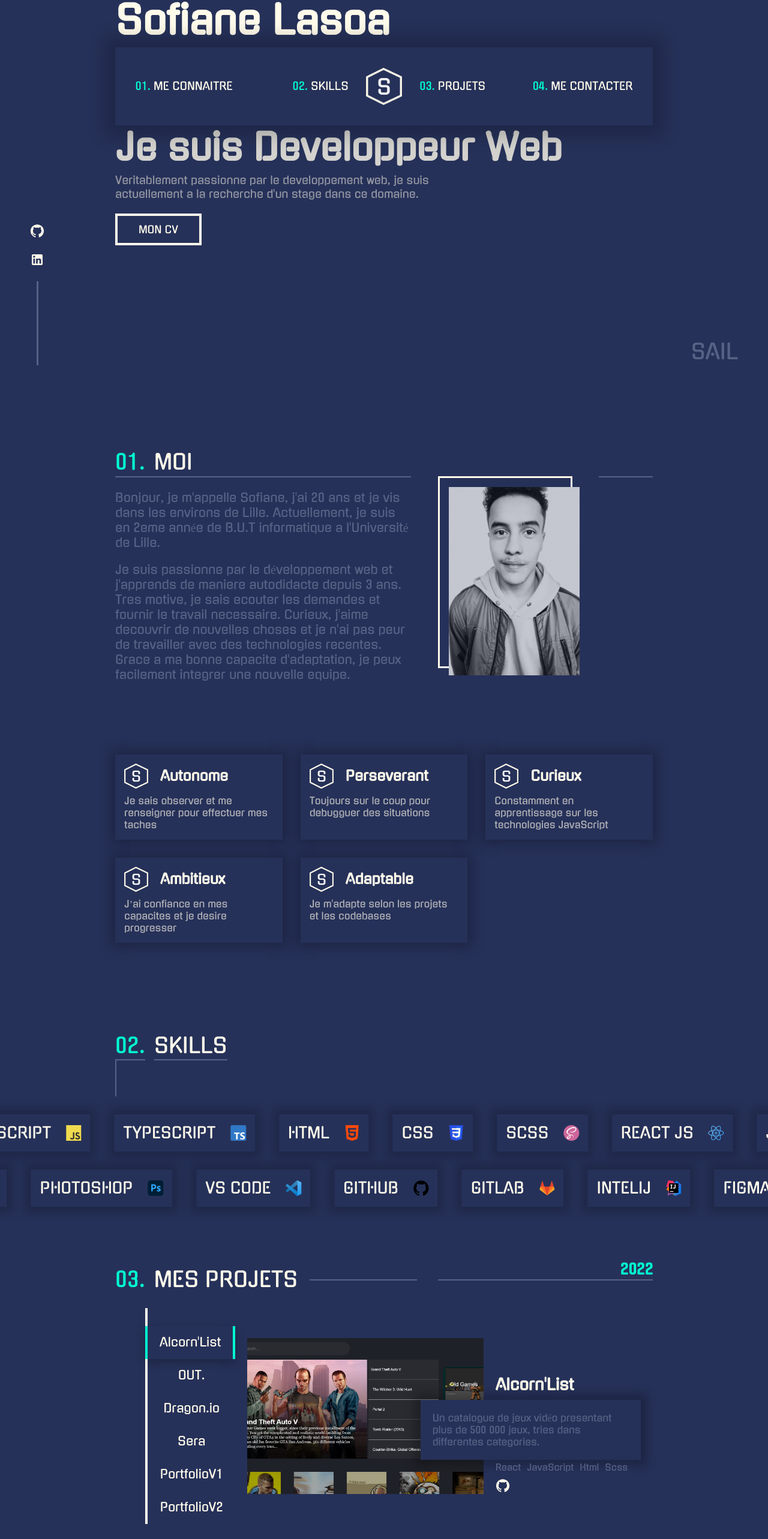
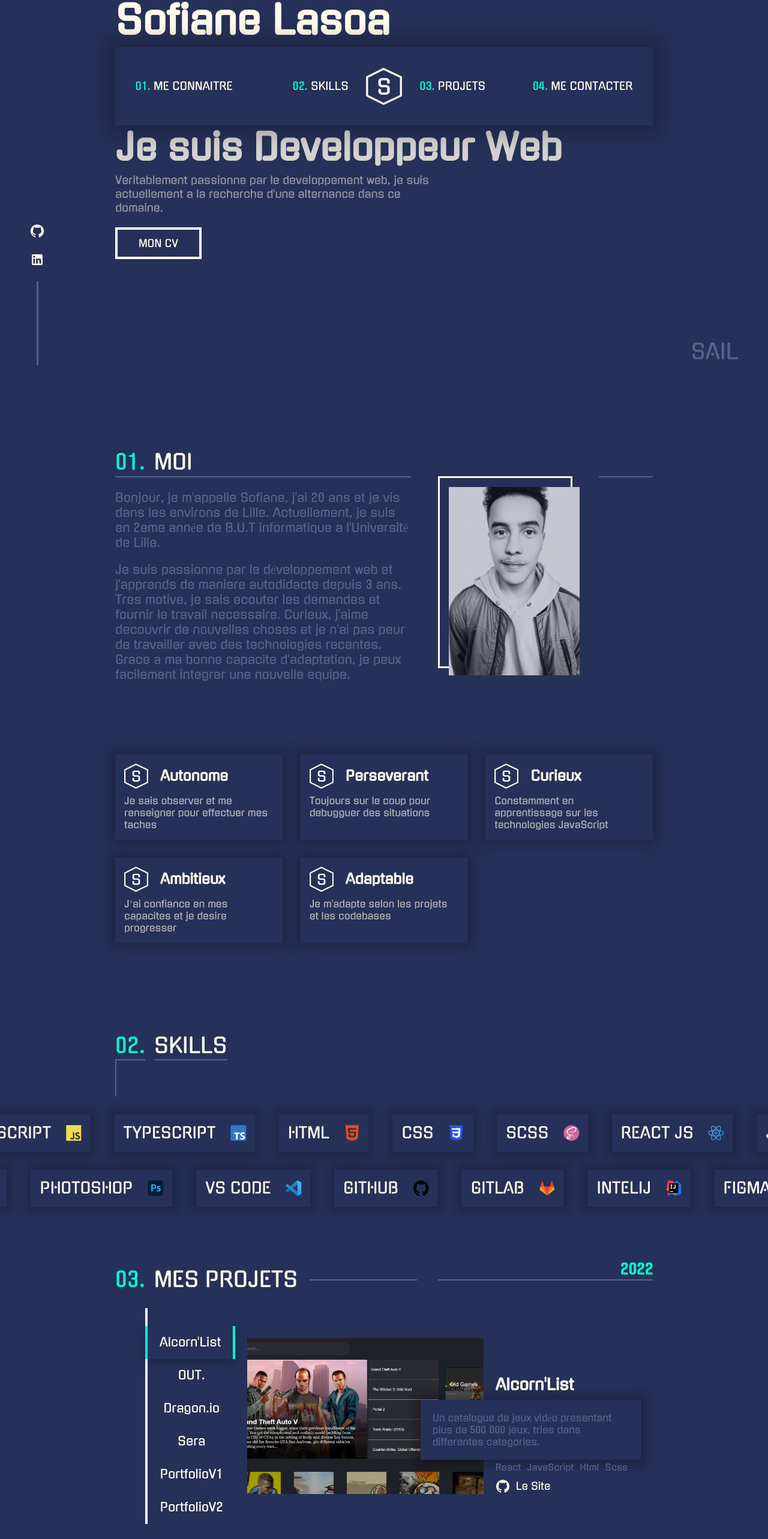
Before and after one commit to Sail-Cpu/portfolio-v2, a React (Create React App) app: page / in a window 1280 px wide. Shown: the part 171-2737 px from the top of the page at 60% size. Built offline with nearby package versions, Linux system fonts and the light colour scheme.

Commit message:
Update content

```diff
--- a/src/content/Hero.js
+++ b/src/content/Hero.js
@@ -3,10 +3,10 @@ const Hero = {
     name: "Sofiane Lasoa",
     job: "Je suis Developpeur Web",
     presentation:
-      "Veritablement passionne par le developpement web, je suis actuellement a la recherche d'un stage dans ce domaine.",
+      "Veritablement passionne par le developpement web, je suis actuellement a la recherche d'une alternance dans ce domaine.",
     button: "Mon Cv",
     buttonLink:
-      "https://drive.google.com/file/d/19gMygkLdiLeLrB3wIQKvZTtZHAnHJZfq/view",
+      "https://drive.google.com/file/d/12b77FA7PimiyPq8oFzzND4tAg9YOL_gA/view?usp=sharing",
   },
   en: {
     name: "Sofiane Lasoa",
@@ -15,7 +15,7 @@ const Hero = {
       "I am truly passionate about web development and am currently looking for an internship in this field.",
     button: "Resume",
     buttonLink:
-      "https://drive.google.com/file/d/19gMygkLdiLeLrB3wIQKvZTtZHAnHJZfq/view",
+      "https://drive.google.com/file/d/12b77FA7PimiyPq8oFzzND4tAg9YOL_gA/view?usp=sharing",
   },
 };
 
--- a/src/content/Project.js
+++ b/src/content/Project.js
@@ -24,6 +24,7 @@ const Project = [
     image: Alcorn,
     techno: ["React", "JavaScript", "Html", "Scss"],
     git: "https://github.com/Sail-Cpu/alcorn-s_list",
+    link: "http://alcorn.sofianelasoa.fr/"
   },
   {
     name: "OUT.",
@@ -76,6 +77,7 @@ const Project = [
     image: Sera,
     techno: ["Node", "Express", "JavaScript"],
     git: "https://github.com/Sail-Cpu/Sera",
+    link: "http://seramanga.sofianelasoa.fr/"
   },
   {
     name: "PortfolioV1",
--- a/src/pages/section/Project.js
+++ b/src/pages/section/Project.js
@@ -199,11 +199,17 @@ const StyledProjectContent = styled.div`
       padding: 0 20px;
       font-size: 30px;
       a {
+        display: flex;
+        align-items: center;
         transition: 0.4s ease;
         color: ${theme.colors.secondary};
+        margin-right: 10px;
       }
       a:hover {
         color: ${theme.colors.third};
+      }
+      span{
+        font-size: 17px;
       }
     }
   }
@@ -305,6 +311,12 @@ const Project = (props) => {
               <a target="_blank" href={activeProject.git} rel="noreferrer">
                 <GitHubIcon />
               </a>
+              {activeProject?.link &&
+                  <a target="_blank" href={activeProject?.link} rel="noreferrer">
+                    <span>Le Site</span>
+                  </a>
+              }
+
             </div>
           </div>
         </StyledProjectContent>
```
Also changed, not shown: src/index.js (line endings or trailing spaces).
